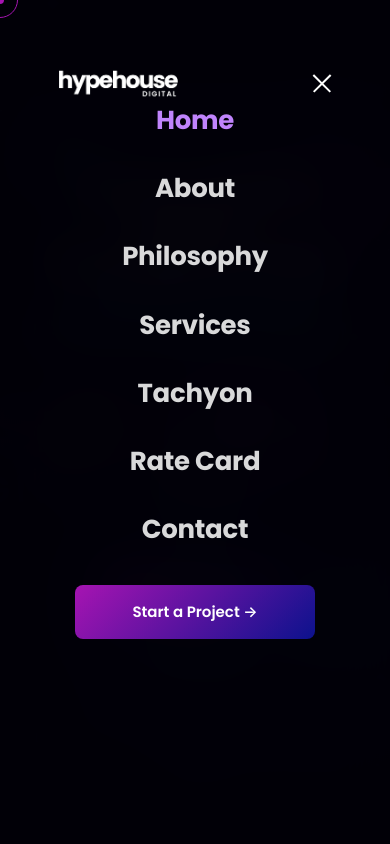
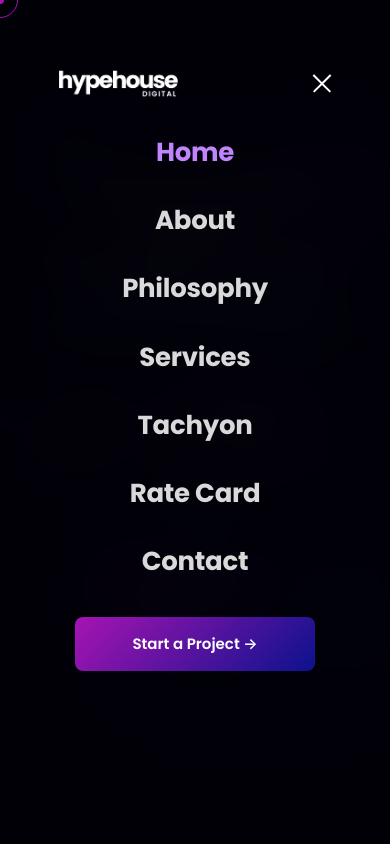
Before and after one commit to faryalamin6-collab/Hype-House, a Next.js app: page / in a window 390 px wide. Both pictures are taken after a click on the button "Toggle menu". Shown: the top 844 px of the page. Built offline with nearby package versions, Linux system fonts and the light colour scheme.

Commit message:
Increase mobile menu paddingTop 88px → 120px for more logo clearance
https://claude.ai/code/session_01Sp7vZxT8utYKZszxNtZTKu

```diff
--- a/src/components/layout/Navigation.tsx
+++ b/src/components/layout/Navigation.tsx
@@ -220,7 +220,7 @@ export default function Navigation() {
           flexDirection: 'column',
           alignItems: 'center',
           justifyContent: 'flex-start',
-          paddingTop: '88px',   /* clears the fixed navbar */
+          paddingTop: '120px',   /* clears the fixed navbar */
           paddingBottom: '40px',
           gap: '4px',
           overflowY: 'auto',
```
